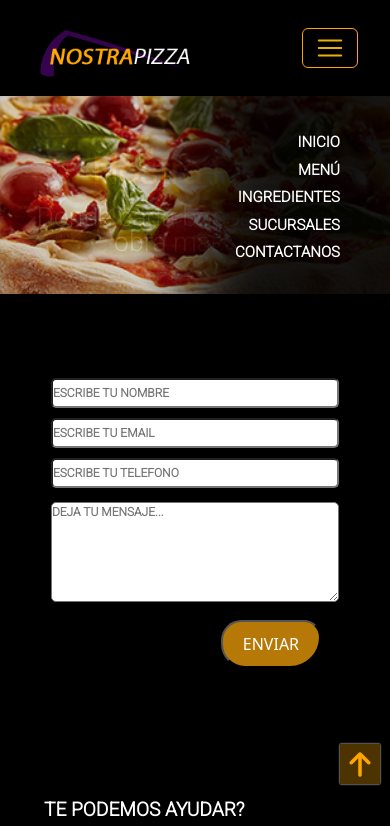
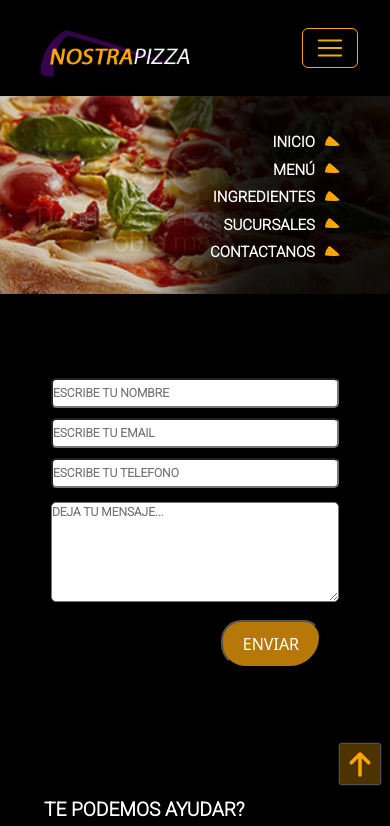
Before and after one commit to arkxdesign/PreEntrega3Cisneros, a plain HTML site: page pages/contactanos.html in a window 390 px wide. Both pictures are taken after a click on the button "Toggle navigation". Shown: the top 826 px of the page. Drawn offline with nearby package versions, Linux system fonts and the light colour scheme; files that its build step writes are made by us from their sources; files whose address does not match are found by name; a web font is replaced by a local one.

Commit message:
Agregar iconos al menu mobil

```diff
--- a/pages/contactanos.html
+++ b/pages/contactanos.html
@@ -27,15 +27,15 @@
           <div class="menu">
             <div class="containerMenu">
               <ul class="navbar-nav">
-                <li><a href="../index.html#indexPage">INICIO</a></li>
+                <li><a href="../index.html#indexPage">INICIO</a><img class="BulletMainMobile" src="../img/pizzaBullet.png" alt="pizzaBullet"></li>
                 <li class="separatorMain">|</li>
-                <li><a href="menu.html#menuPage">MENÚ</a></li>
+                <li><a href="menu.html#menuPage">MENÚ</a><img class="BulletMainMobile" src="../img/pizzaBullet.png" alt="pizzaBullet"></li>
                 <li class="separatorMain">|</li>
-                <li><a href="ingredientes.html#ingredientesPage">INGREDIENTES</a></li>
+                <li><a href="ingredientes.html#ingredientesPage">INGREDIENTES</a><img class="BulletMainMobile" src="../img/pizzaBullet.png" alt="pizzaBullet"></li>
                 <li class="separatorMain">|</li>
-                <li><a href="sucursales.html#sucursalesPage">SUCURSALES</a></li>
+                <li><a href="sucursales.html#sucursalesPage">SUCURSALES</a><img class="BulletMainMobile" src="../img/pizzaBullet.png" alt="pizzaBullet"></li>
                 <li class="separatorMain">|</li>
-                <li><a href="#">CONTACTANOS</a></li>
+                <li><a href="#">CONTACTANOS</a><img class="BulletMainMobile" src="../img/pizzaBullet.png" alt="pizzaBullet"></li>
               </ul>
             </div>
           </div>
```
Also changed, not shown: pages/ingredientes.html (+5 -5 lines), pages/menu.html (+5 -5 lines), pages/sucursales.html (+5 -5 lines).
